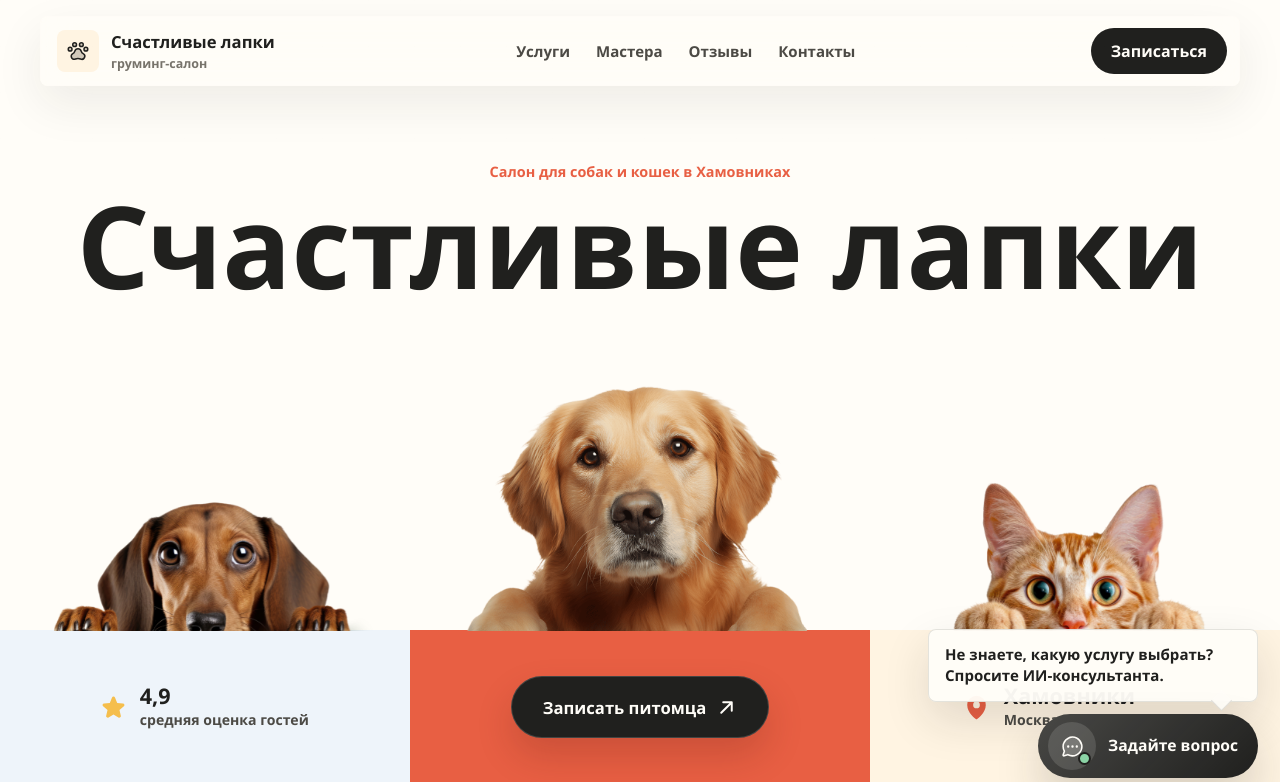
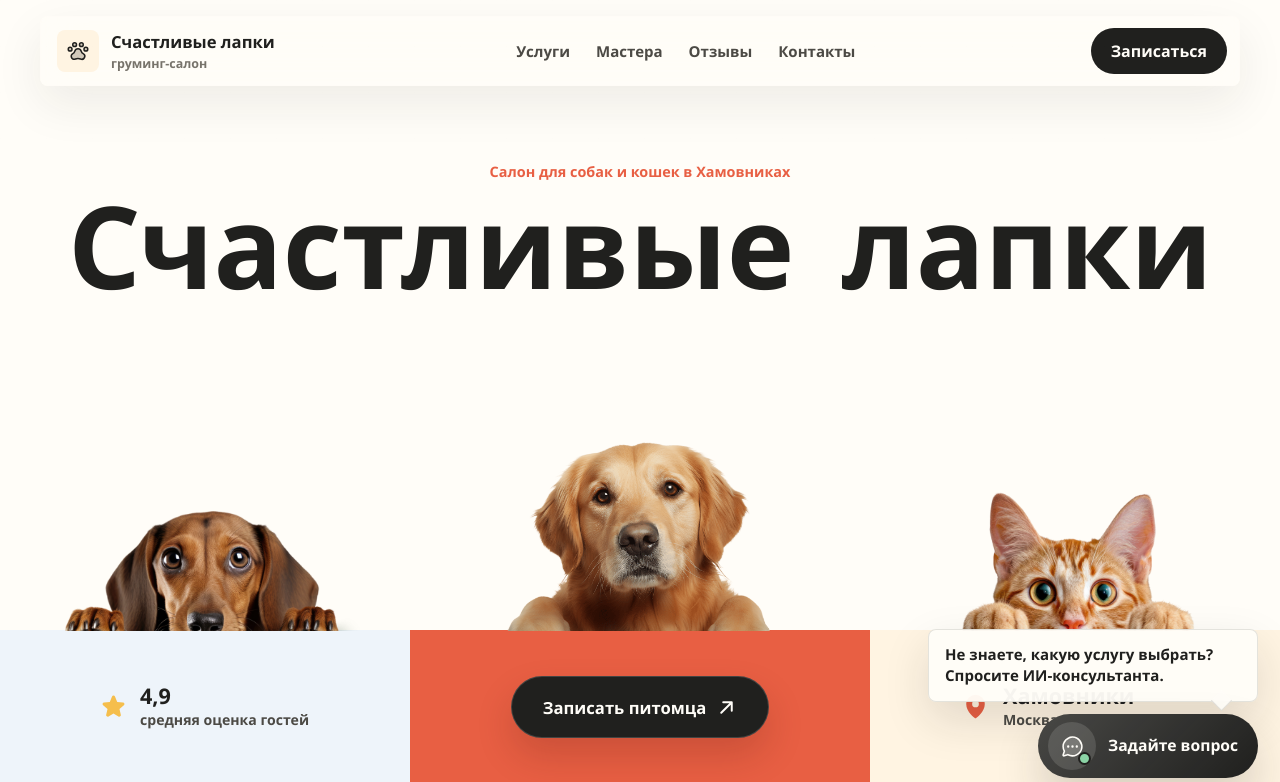
Before and after one commit to shitovlev123/happy-paws-grooming, a React (Vite) app: page / in a window 1280 px wide. Shown: the top 782 px of the page. Built offline with nearby package versions, Linux system fonts and the light colour scheme.

Commit message:
Match CozyPaws hero choreography

```diff
--- a/src/components/Hero.tsx
+++ b/src/components/Hero.tsx
@@ -18,11 +18,13 @@ export const Hero = () => (
           <img src="/cozypaws/pet-left.png" alt="" />
         </div>
         <div className="hero-panel hero-panel-rating">
+          <div className="hero-panel-content">
             <Star size={25} weight="fill" />
             <span className="hero-panel-copy">
               <strong>4,9</strong>
               <span>средняя оценка гостей</span>
             </span>
+          </div>
         </div>
       </div>
 
@@ -46,6 +48,7 @@ export const Hero = () => (
           <img src="/cozypaws/pet-right.png" alt="" />
         </div>
         <div className="hero-panel hero-panel-location">
+          <div className="hero-panel-content">
             <MapPin size={27} weight="fill" />
             <span className="hero-panel-copy">
               <strong>Хамовники</strong>
@@ -54,5 +57,6 @@ export const Hero = () => (
           </div>
         </div>
       </div>
+    </div>
   </section>
 )
--- a/src/index.css
+++ b/src/index.css
@@ -293,6 +293,10 @@ video {
   white-space: nowrap;
 }
 
+.hero-copy h1 span + span {
+  margin-left: 0.16em;
+}
+
 .hero-pet-stage {
   position: absolute;
   inset: auto 0 0;
@@ -357,7 +361,7 @@ video {
   color: var(--ink);
 }
 
-.hero-panel-rating > svg {
+.hero-panel-rating .hero-panel-content > svg {
   color: var(--sun);
 }
 
@@ -372,6 +376,13 @@ video {
   justify-content: center;
 }
 
+.hero-panel-content {
+  display: flex;
+  align-items: center;
+  justify-content: center;
+  gap: 14px;
+}
+
 .hero-booking-label-short {
   display: none;
 }
@@ -381,7 +392,7 @@ video {
   color: var(--ink);
 }
 
-.hero-panel-location > svg {
+.hero-panel-location .hero-panel-content > svg {
   color: var(--accent);
 }
 
@@ -1796,113 +1807,109 @@ textarea:focus {
   }
 }
 
-@keyframes hero-pet-rise {
+@keyframes hero-header-in {
   from {
     opacity: 0;
-    transform: translateY(96px);
   }
 
   to {
     opacity: 1;
+  }
+}
+
+@keyframes hero-word-pop {
+  0% {
+    opacity: 0;
+    filter: blur(8px);
+    transform: translateY(60px) scale(0.7) rotate(-4deg);
+  }
+
+  68% {
+    opacity: 1;
+    filter: blur(0);
+    transform: translateY(-5px) scale(1.035) rotate(0.6deg);
+  }
+
+  100% {
+    opacity: 1;
+    filter: blur(0);
     transform: translateY(0);
   }
 }
 
-@keyframes hero-panel-rise {
+@keyframes hero-photo-reveal {
   from {
     opacity: 0;
-    transform: translateY(100%);
+    transform: translateY(80px) scale(1.02);
   }
 
   to {
     opacity: 1;
-    transform: translateY(0);
-  }
-}
-
-@keyframes hero-booking-in {
+    transform: translateY(0) scale(1);
+  }
+}
+
+@keyframes hero-overlay-in {
   from {
     opacity: 0;
-    transform: translateY(24px);
+    transform: translateY(22px) scale(0.85);
   }
 
   to {
     opacity: 1;
-    transform: translateY(0);
-  }
-}
-
-@keyframes hero-pet-bob {
-  0%,
-  100% {
     transform: translateY(0) scale(1);
   }
-
-  50% {
-    transform: translateY(4px) scale(1.008);
-  }
 }
 
 @media (prefers-reduced-motion: no-preference) {
+  .site-header {
+    animation: hero-header-in 600ms ease-out 100ms both;
+  }
+
   .hero-note {
-    animation: hero-heading-in 700ms var(--ease) 120ms both;
+    animation: hero-heading-in 800ms var(--ease) 180ms both;
   }
 
   .hero-copy h1 span {
     display: inline-block;
-    animation: hero-heading-in 840ms var(--ease) 180ms both;
+    animation: hero-word-pop 900ms cubic-bezier(0.34, 1.56, 0.64, 1) 260ms both;
   }
 
   .hero-copy h1 span:last-child {
-    animation-delay: 260ms;
-  }
-
-  .hero-pet-crop {
-    animation: hero-pet-rise 980ms var(--ease) both;
-  }
-
-  .hero-pet-left .hero-pet-crop {
-    animation-delay: 300ms;
-  }
-
-  .hero-pet-center .hero-pet-crop {
-    animation-delay: 180ms;
-  }
-
-  .hero-pet-right .hero-pet-crop {
     animation-delay: 380ms;
   }
 
-  .hero-panel {
-    animation: hero-panel-rise 760ms var(--ease) both;
-  }
-
-  .hero-panel-rating {
-    animation-delay: 660ms;
-  }
-
-  .hero-panel-action {
-    animation-delay: 560ms;
-  }
-
-  .hero-panel-location {
-    animation-delay: 740ms;
+  .hero-pet-column {
+    animation: hero-photo-reveal 1100ms var(--ease) both;
+  }
+
+  .hero-pet-center {
+    animation-delay: 600ms;
+  }
+
+  .hero-pet-left {
+    animation-delay: 780ms;
+  }
+
+  .hero-pet-right {
+    animation-delay: 900ms;
+  }
+
+  .hero-booking-wrap,
+  .hero-panel-content {
+    animation: hero-overlay-in 700ms var(--ease) both;
   }
 
   .hero-booking-wrap {
-    animation: hero-booking-in 620ms var(--ease) 900ms both;
-  }
-
-  .hero-pet-left .hero-pet-crop img {
-    animation: hero-pet-bob 7.4s ease-in-out 1.4s infinite;
-  }
-
-  .hero-pet-center .hero-pet-crop img {
-    animation: hero-pet-bob 8.2s ease-in-out 1.1s infinite reverse;
-  }
-
-  .hero-pet-right .hero-pet-crop img {
-    animation: hero-pet-bob 6.8s ease-in-out 1.7s infinite;
+    animation-delay: 1000ms;
+  }
+
+  .hero-panel-rating .hero-panel-content {
+    animation-delay: 1100ms;
+  }
+
+  .hero-panel-location .hero-panel-content {
+    animation-delay: 1200ms;
   }
 
   .reveal {
@@ -1925,11 +1932,11 @@ textarea:focus {
 @media (min-width: 1081px) and (max-height: 820px) {
   .hero-pet-left .hero-pet-crop,
   .hero-pet-right .hero-pet-crop {
-    width: 82%;
+    width: 76%;
   }
 
   .hero-pet-center .hero-pet-crop {
-    width: 78%;
+    width: 60%;
   }
 }
 
@@ -1960,6 +1967,7 @@ textarea:focus {
 
   .hero-copy h1 span {
     display: block;
+    margin-left: 0;
   }
 
   .hero-panel {
@@ -2085,14 +2093,19 @@ textarea:focus {
 
   .hero-panel-rating,
   .hero-panel-location {
+    padding-inline: 4px;
+    text-align: center;
+  }
+
+  .hero-panel-rating .hero-panel-content,
+  .hero-panel-location .hero-panel-content {
+    max-width: 100%;
     flex-direction: column;
     gap: 7px;
-    padding-inline: 4px;
-    text-align: center;
-  }
-
-  .hero-panel-rating > svg,
-  .hero-panel-location > svg {
+  }
+
+  .hero-panel-rating .hero-panel-content > svg,
+  .hero-panel-location .hero-panel-content > svg {
     flex: 0 0 auto;
     width: 19px;
     height: 19px;
```
Lines whose indentation alone changed are shown as unchanged.
